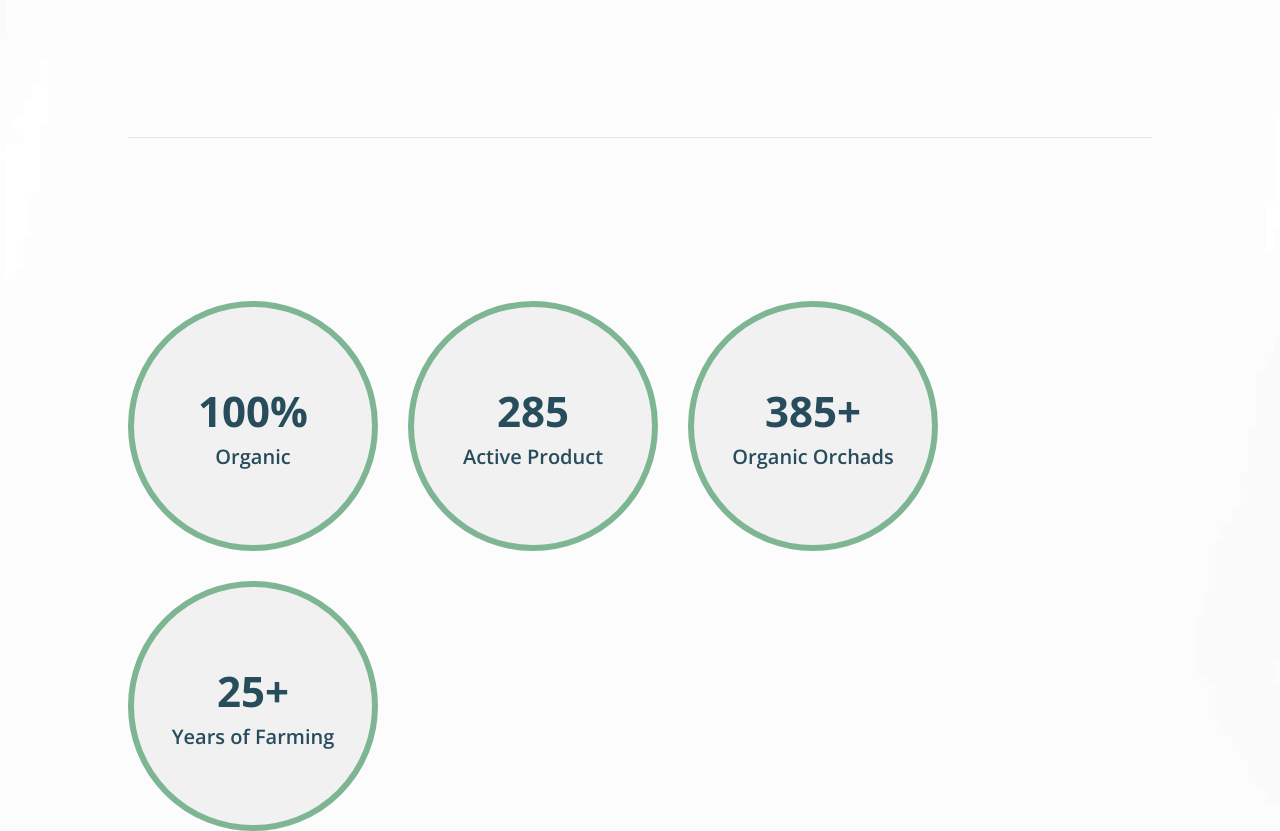
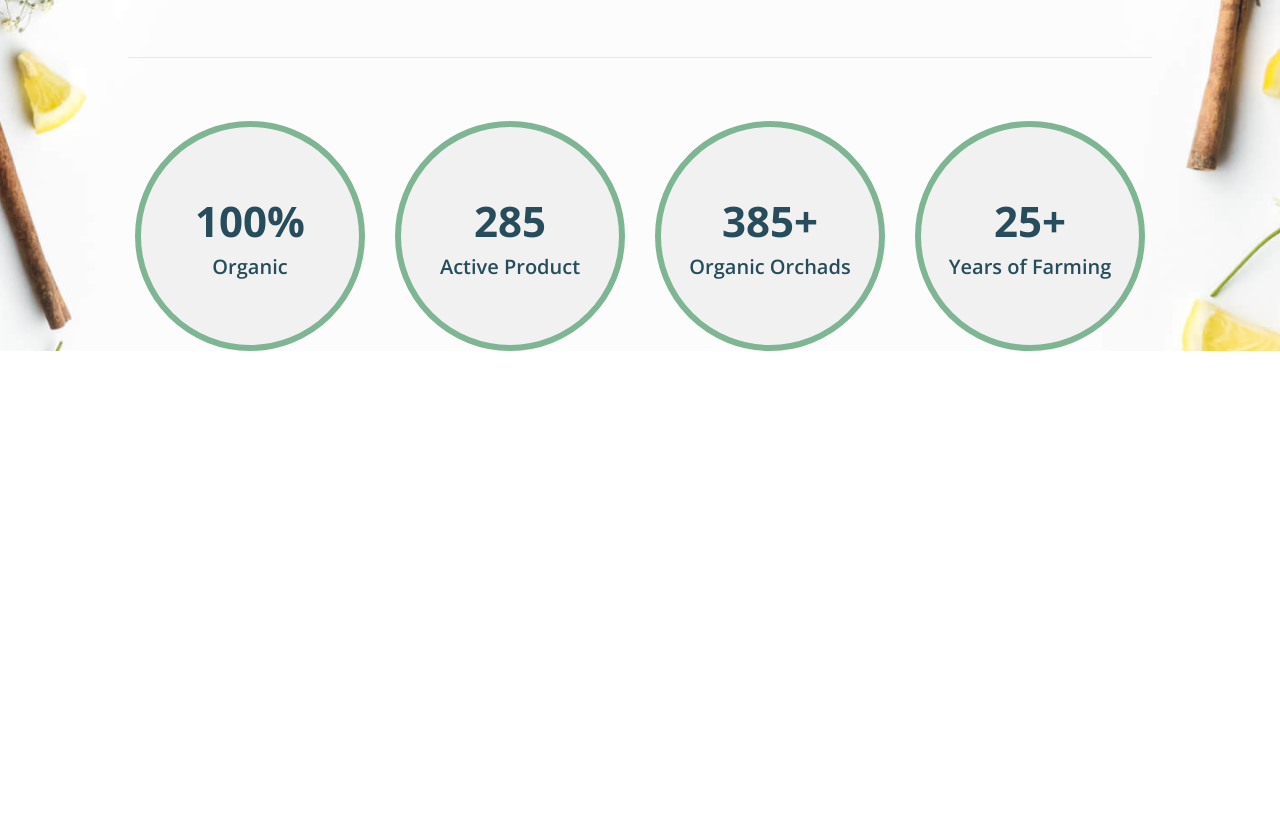
Before and after one commit to Joseph-RY/Organick, a website: page src/index.html in a window 1280 px wide. Shown: the part 5189-6020 px from the top of the page. After the commit the page ends 5540 px from the top, so only its background shows below. Drawn offline with nearby package versions, Linux system fonts and the light colour scheme.

Commit message:
Add Section_3 & Section_4

```diff
--- a/src/index.html
+++ b/src/index.html
@@ -207,22 +207,22 @@
                 </div>
             </div>
 
-            <hr class="mt-[80px] mb-[100px] w-[100%] h-[4px]">
+            <hr class="mt-[40%px] mb-[50%px] w-[100%] h-[4px]">
 
             <div class="flex flex-wrap gap-[30px] text-center">
-                <div class="w-[130px] h-[130px] lg:w-[250px] lg:h-[250px] rounded-[50%] bg-[#F1F1F1] border-[6px] border-[#7EB693] flex items-center justify-center flex-col">
+                <div class="w-[130px] h-[130px] lg:w-[230px] lg:h-[230px] rounded-[50%] bg-[#F1F1F1] border-[6px] border-[#7EB693] flex items-center justify-center flex-col">
                     <p class="text-[16px] lg:text-[42px] text-[#274C5B] font-[700]">100%</p>
                     <p class="text-[12px] lg:text-[20px] text-[#274C5B] font-[600]">Organic</p>
                 </div>
-                <div class="w-[130px] h-[130px] lg:w-[250px] lg:h-[250px] rounded-[50%] bg-[#F1F1F1] border-[6px] border-[#7EB693] flex items-center justify-center flex-col">
+                <div class="w-[130px] h-[130px] lg:w-[230px] lg:h-[230px] rounded-[50%] bg-[#F1F1F1] border-[6px] border-[#7EB693] flex items-center justify-center flex-col">
                     <p class="text-[16px] lg:text-[42px] text-[#274C5B] font-[700]">285</p>
                     <p class="text-[12px] lg:text-[20px] text-[#274C5B] font-[600]">Active Product</p>
                 </div>
-                <div class="w-[130px] h-[130px] lg:w-[250px] lg:h-[250px] rounded-[50%] bg-[#F1F1F1] border-[6px] border-[#7EB693] flex items-center justify-center flex-col">
+                <div class="w-[130px] h-[130px] lg:w-[230px] lg:h-[230px] rounded-[50%] bg-[#F1F1F1] border-[6px] border-[#7EB693] flex items-center justify-center flex-col">
                     <p class="text-[16px] lg:text-[42px] text-[#274C5B] font-[700]">385+</p>
                     <p class="text-[12px] lg:text-[20px] text-[#274C5B] font-[600]">Organic Orchads</p>
                 </div>
-                <div class="w-[130px] h-[130px] lg:w-[250px] lg:h-[250px] rounded-[50%] bg-[#F1F1F1] border-[6px] border-[#7EB693] flex items-center justify-center flex-col">
+                <div class="w-[130px] h-[130px] lg:w-[230px] lg:h-[230px] rounded-[50%] bg-[#F1F1F1] border-[6px] border-[#7EB693] flex items-center justify-center flex-col">
                     <p class="text-[16px] lg:text-[42px] text-[#274C5B] font-[700]">25+</p>
                     <p class="text-[12px] lg:text-[20px] text-[#274C5B] font-[600]">Years of Farming</p>
                 </div>
```
Also changed, not shown: src/output.css.
